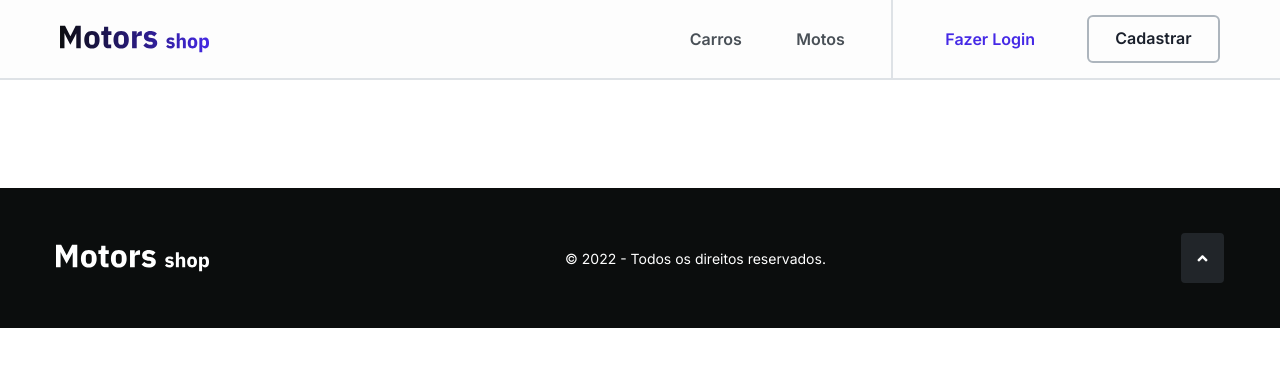
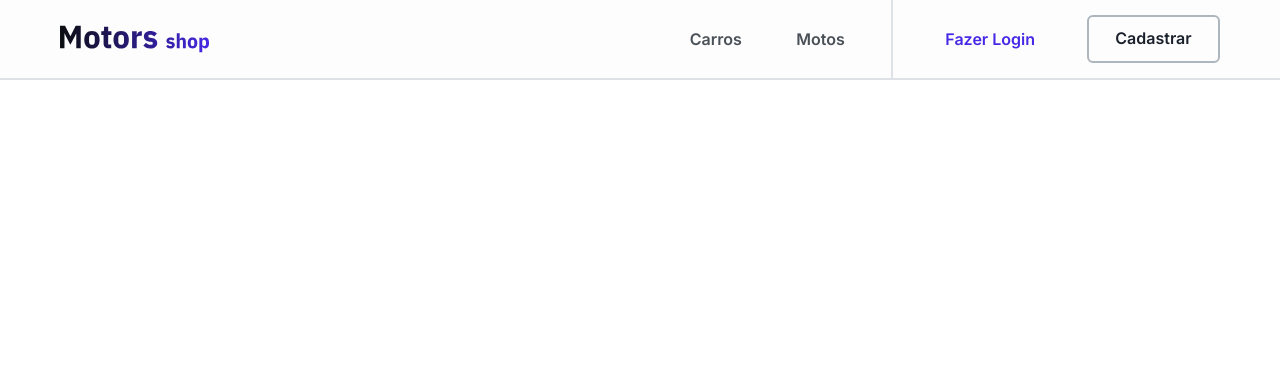
Before and after one commit to wellingtonjosep/desafio-M6, a React (Create React App) app: page / in a window 1280 px wide. Shown: the top 366 px of the page. Built offline with nearby package versions, Linux system fonts and the light colour scheme.

Commit message:
update: added css footer

```diff
--- a/src/components/ModalHeaderMobile/index.jsx
+++ b/src/components/ModalHeaderMobile/index.jsx
@@ -1,4 +1,4 @@
-import { Button, flexbox, Link, VStack } from "@chakra-ui/react";
+import { Button, Link, VStack } from "@chakra-ui/react";
 import { globalStyles } from "../../styles/global";
 
 export const ModalHeaderMobile = () => {
--- a/src/pages/Homepage/index.jsx
+++ b/src/pages/Homepage/index.jsx
@@ -1,12 +1,9 @@
-import { Center } from "@chakra-ui/react";
-import { Footer } from "../../components/Footer";
 import { Header } from "../../components/Header";
 
 export const Homepage = () => {
   return (
     <>
       <Header />
-      <Footer/>
     </>
   );
 };
```
